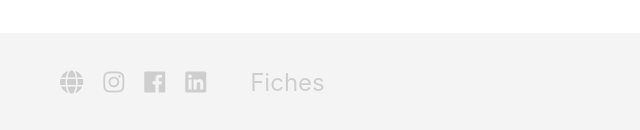
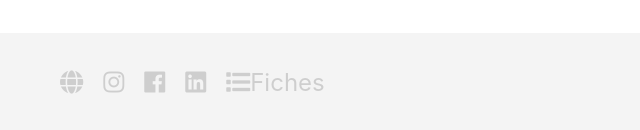
Before and after one commit to tictaclab-org/PhaserJS-Introduction, a plain HTML site: page index.html in a window 1280 px wide. Shown: the part 1215-1345 px from the top of the page, 0-640 px from the left. Drawn offline with nearby package versions, Linux system fonts and the light colour scheme; some packages are replaced by stand-ins of ours; a script that the page names is missing.

Commit message:
more fa shit

```diff
--- a/index.html
+++ b/index.html
@@ -404,7 +404,7 @@
       <a href="https://www.instagram.com/tictaclabbxl/"><i class="fab fa-instagram"></i></a>
       <a href="https://www.facebook.com/TicTacLabBXL/"><i class="fab fa-facebook"></i></a>
       <a href="https://www.linkedin.com/company/tictaclab/"><i class="fab fa-linkedin"></i></a>
-      <a href="https://tictaclab-org.github.io/Fiches/"><i class="fab fa-list"></i>Fiches</a>
+      <a href="https://tictaclab-org.github.io/Fiches/"><i class="fa fa-list"></i>Fiches</a>
     </div>
     <div class="footer-copyright">
       <a href="https://tictaclab.org" rel="noopener noreferrer" target="_blank" class="alert-link copyright">
```
